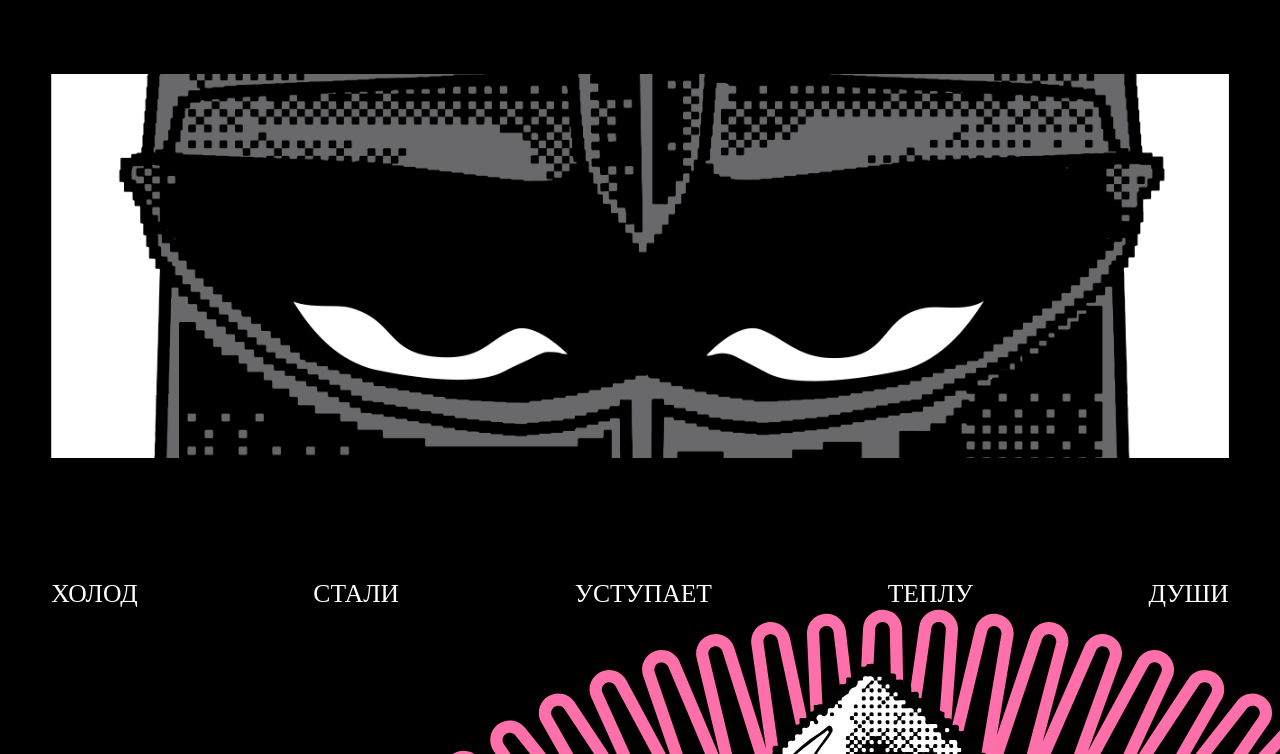
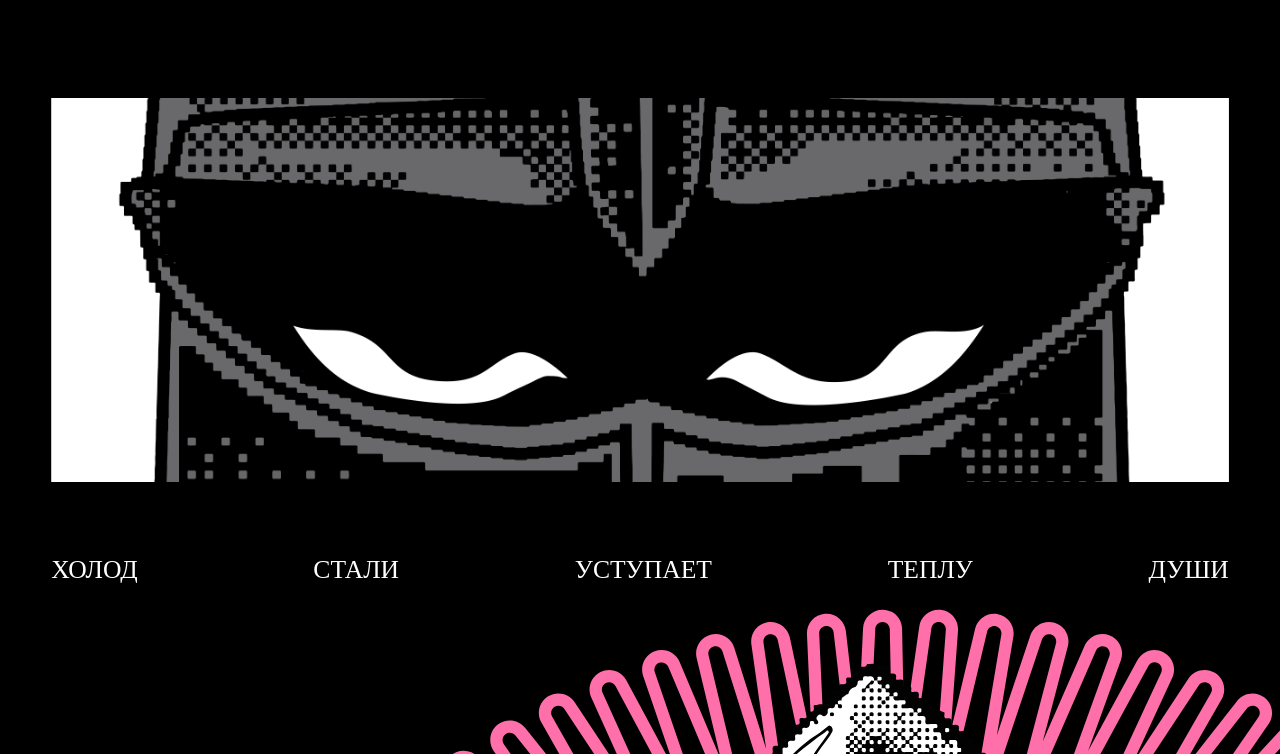
Before and after one commit to dariapolushkina/armor_amour, a plain HTML site: page index.html in a window 1280 px wide. Shown: the part 1366-2120 px from the top of the page. Drawn offline with nearby package versions, Linux system fonts and the light colour scheme; a web font is replaced by a local one.

Commit message:
ook working

```diff
--- a/index.html
+++ b/index.html
@@ -33,6 +33,8 @@
       <div class="knight-01-steps"></div>
     </div>
   </div>
+
+
   <div class="star_and_strokes_block">
     <div class="white-star">
       <img src="./img/white-starr.svg" alt="">
@@ -60,9 +62,6 @@
     <p>МЫ</p>
     <p>ПОМОГАЕМ</p>
   </div>
-
-
-<section class="animation-container">
   <div class="second-block">
     <!-- ARMOR -->
     <!-- <img class="armor" src="./img/ARMORtxt.svg" alt="ARMOR" /> -->
@@ -104,11 +103,10 @@
         <path d="M1630.31 391.373C1618.23 391.373 1616.81 384.625 1616.81 379.618V237.334C1616.81 235.303 1613.98 232.836 1611.64 232.836H1585.39V379.618C1585.39 386.802 1580.06 391.373 1571.89 391.373H1459.62C1451.37 391.373 1446.12 386.729 1446.12 379.618V15.3827C1446.12 8.19952 1451.45 3.62842 1459.62 3.62842H1639.4C1697.24 3.62842 1755.83 35.8437 1755.83 97.372V156.941C1755.83 190.245 1733.41 211.286 1706.74 220.283C1739.75 227.829 1755.83 249.379 1755.83 285.512V379.691C1755.83 385.496 1754.25 391.445 1742.33 391.445H1630.31V391.373ZM1611.64 209.255C1613.98 209.255 1616.81 206.788 1616.81 204.756V102.959C1616.81 100.855 1613.98 98.4603 1611.64 98.4603H1585.39V209.327H1611.64V209.255Z" />
         </svg>
     </div>
+    <div class="split"></div>
 
 
   </div>
-</section>
-
 
 <div class="text-03">
   <p>ХОЛОД</p>
@@ -119,20 +117,19 @@
 </div>
 </div>
 
-
+<div class="third-block">
   <div class="knight-back">
     <img src="./img/knight-backk-03.svg" alt="">
   </div>
-
   <div class="text-bottom">
     <img class="feel" src="./img/feel.svg" alt="">
     <img class="kakovo" src= "./img/kakovo.svg" alt="">
     <img class="eto" src="./img/eto-byt.svg" alt="">
   </div>
-
-
-
-
+  <div class="stars">
+    <img src="./img/pink_star_2.svg" class="star star-2" alt="Star 2">
+    <img src="./img/pink_star_3.svg" class="star star-3" alt="Star 3">
+  </div>
   <section class="bottom_test">
     <div class="bottom_hiding_rect"></div>
     <div class="bottom_rings">
@@ -144,20 +141,15 @@
       <div class="b-ring-l ring-7"><img src="./img/b-ring-7.svg" alt=""></div>
       <div class="b-ring-r ring-8"><img src="./img/b-ring-8.svg" alt=""></div>
     </div>
+   </section>
 
 
-  </section>
-  </div>
+
 </div>
 
 
 
-<div class="split"></div>
 
-<div class="stars">
-  <img src="./img/pink_star_2.svg" class="star star-2" alt="Star 2">
-  <img src="./img/pink_star_3.svg" class="star star-3" alt="Star 3">
-</div>
 
 </div>
 
--- a/stylesheets/content.css
+++ b/stylesheets/content.css
@@ -10,7 +10,6 @@ body{
     cursor: url("") , auto;
     display: flex;
     justify-content: center;
-    cursor: url('/img/star.cursor.svg'), auto;
 }
 
 
@@ -22,7 +21,7 @@ body{
   position: relative;
   display: flex;
   flex-direction: column;
-  gap: 5vh;
+  gap: 3vh;
 }
 
 @font-face {
@@ -132,8 +131,8 @@ p{
 
 .text-02 {
   color: white;
-  position: absolute;
-  top: 129vh;
+  position: relative;
+  top: -2.5vh;
   width: 100vw;
   height: 2vh;
   padding: 0 4vw;
@@ -148,8 +147,7 @@ p{
 
 .text-03 {
   color: white;
-  position: absolute;
-  top: 244vh;
+  position: relative;
   width: 100vw;
   height: 2vh;
   padding: 0 4vw;
@@ -236,15 +234,8 @@ p{
 .line:nth-child(13) { --i: 12; height: 2.2vh; }
 
 
-
-
-.animation-container {
-  margin-top: 138vh;
-  position: absolute;
+.second-block {
   z-index: 9999;
-}
-
-.second-block {
   position: relative;
   height: 98vh;
   width: 92vw;
@@ -311,8 +302,8 @@ p{
 
 
 .split {
-  position: absolute;
-  top: 180vh;
+  position: relative;
+  top: 23vh;
   width: 92vw;
   height: 30vw;
   animation: playFrames 4s steps(41) infinite;
@@ -455,30 +446,28 @@ p{
 
 
 .bottom_test {
-  margin-top: 350vh;
   position: absolute;
+  left: 28vw;
+  top: 57vh;
 }
 
 .bottom_hiding_rect{
   position: relative;
-  top: -200vh;
+  left: -28vw;
+  top: 80vh;
   width: 100vw;
   height: 210vh;
-  background-color: black;
+  background-color: rgb(0, 0, 0);
   z-index: -2;
 }
 
 .bottom_rings {
   z-index: -3;
   scale: 240%;
-  left: 28vw;
-  position: absolute;
-  top: -76vh;
+  position: relative;
   width: 70vw;
   height: 70vw;
 }
-
-
 .b-ring-r {
   position: absolute;
   width: 100%;
@@ -508,7 +497,7 @@ p{
 }
 
 .text-bottom{
-  top:310vh;
+  top:302vh;
   position: absolute;
   z-index: 999;
   left: 1vw;
@@ -529,7 +518,7 @@ p{
 
 .eto{
   z-index: inherit;
-  top: 66vh;
+  top: 65vh;
   left: 5vw;
   position: absolute;
   width: 91vw;
```
Also changed, not shown: 1 other file. Lines whose indentation alone changed are shown as unchanged.
